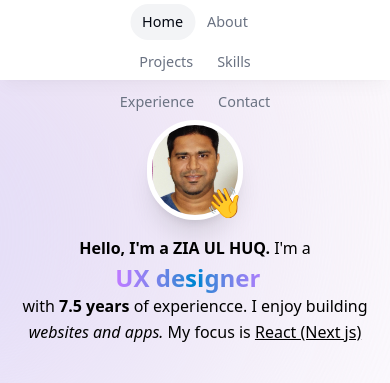
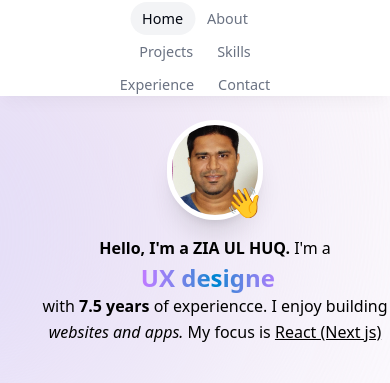
Before and after one commit to Ziaulhuq/ziaul_portfolio, a Next.js app: page / in a window 390 px wide. Shown: the top 383 px of the page. Built offline with nearby package versions, Linux system fonts and the light colour scheme; no server answers.

Commit message:
updating responsive

```diff
--- a/app/globals.css
+++ b/app/globals.css
@@ -1,8 +1,4 @@
 @import "tailwindcss";
-
-@tailwind base;
-@tailwind components;
-@tailwind utilities;
 
 html {
   --line-color: #e5e7eb;
--- a/components/about.tsx
+++ b/components/about.tsx
@@ -6,7 +6,7 @@ import SectionHeadings from "./sectionheading";
 const About = () => {
   return (
     <motion.section
-      className="text-center p-6  leading-8 max-w-[45rem] scroll-mt-15"
+      className="text-center p-6 ml-8  leading-8 max-w-[45rem] scroll-mt-15"
       initial={{ opacity: 0, y: 100 }}
       animate={{ opacity: 1, y: 0 }}
       transition={{ delay: 0.175 }}
--- a/components/contact.tsx
+++ b/components/contact.tsx
@@ -14,7 +14,7 @@ const Contact = () => {
   return (
     <motion.section
       id="contact"
-      className="scroll-mt-28 sm:mb-18 mb-8 w-[min(100%, 38rem)]"
+      className="scroll-mt-28 ml-8 sm:mb-20 mb-8 w-[min(100%, 38rem)]"
       initial={{
         opacity: 0,
       }}
@@ -51,7 +51,7 @@ const Contact = () => {
         ></textarea>
         <button
           type="submit"
-          className="group flex justify-center items-center gap-2 h-[3rem] w-[8rem] bg-gray-900 text-[0.9rem] text-white hover:bg-gray-950 rounded-full outline-none focus:scale-110 hover:scale-110 transition-all active:scale-105"
+          className="group flex justify-center items-center gap-2 h-[3rem] mx-auto w-[8rem] bg-gray-900 text-[0.9rem] text-white hover:bg-gray-950 rounded-full outline-none focus:scale-110 hover:scale-110 transition-all active:scale-105 mb-4"
         >
           {isPending ? "submitting" : "submit"}{" "}
           <Send className="text-xs opacity-70 transition-all group-hover:translate-x-1 group-hover:-translate-y-1" />
--- a/components/footer.tsx
+++ b/components/footer.tsx
@@ -2,7 +2,7 @@ import React from "react";
 
 const Footer = () => {
   return (
-    <footer className="mb-10 pb-7 px-4 text-center text-gray-500">
+    <footer className="mb-10 pb-7 px-5 ml-10 text-center text-gray-500">
       <small className="mb-2">&copy; 2024 Ziaul. All rights reserved.</small>
       <p className="text-xs mt-2">
         <span className="font-semibold">About this website:</span> built with
--- a/components/header.tsx
+++ b/components/header.tsx
@@ -12,13 +12,13 @@ const Header = () => {
   return (
     <header className="z-[99] relative ">
       <motion.div
-        className="fixed h-[10rem] left-1/2 w-full -translate-1/2 rounded-none border border-white opacity-40 bg-white bg-opacity-80 shadow-lg shadow-black/[0.03] backdrop-blur-[0.5rem] sm:top-7 sm:h-[2.8rem] sm:w-[36rem] sm:rounded-full"
+        className="fixed h-[12rem] left-1/2 w-full -translate-1/2 rounded-none border border-white opacity-40 bg-white bg-opacity-80 shadow-lg shadow-black/[0.03] backdrop-blur-[0.5rem] sm:top-7 sm:h-[2.8rem] sm:w-[36rem] sm:rounded-full"
         initial={{ y: -100, opacity: 0 }}
         animate={{ y: 0, opacity: 1 }}
       ></motion.div>
 
-      <nav className="flex fixed top-7 left-1/2 h-12 -translate-1/2 sm:top-[1.8rem] sm:h-[initial] sm:py-0">
-        <ul className="flex flex-wrap justify-center items-center gap-y-1 text-[0.9rem] font-medium text-gray-500 sm:w-[initial] sm:flex-nowrap sm:gap-5">
+      <nav className="flex fixed top-6 left-1/2  h-11 -translate-1/2 sm:top-[1.8rem] sm:h-[initial] sm:py-0">
+        <ul className="flex flex-wrap justify-center items-center text-[0.9rem] font-medium text-gray-500  sm:flex-nowrap sm:gap-5">
           {links.map((link) => (
             <motion.li
               key={link.hash}
--- a/components/intro.tsx
+++ b/components/intro.tsx
@@ -11,7 +11,10 @@ import Typewriter from "typewriter-effect";
 
 const Intro = () => {
   return (
-    <section id="home" className="mb-28 text-center sm:mb-0 transition">
+    <section
+      id="home"
+      className="mb-28 ml-10 flex flex-col justify-around  text-center sm:mb-0 transition"
+    >
       <div className="flex items-center justify-center mt-7">
         <div className="mt-23 sm:mt-15 relative">
           <motion.div
@@ -52,7 +55,7 @@ const Intro = () => {
       {/* About me  */}
 
       <motion.div
-        className="mb-10 mt-4 px-4 text-md font-medium !leading-[1.6] sm:text-l transition"
+        className="mb-10 mt-4 text-md font-medium !leading-[1.6] transition"
         initial={{ opacity: 0, y: 50 }}
         animate={{ opacity: 1, y: 0 }}
       >
```
